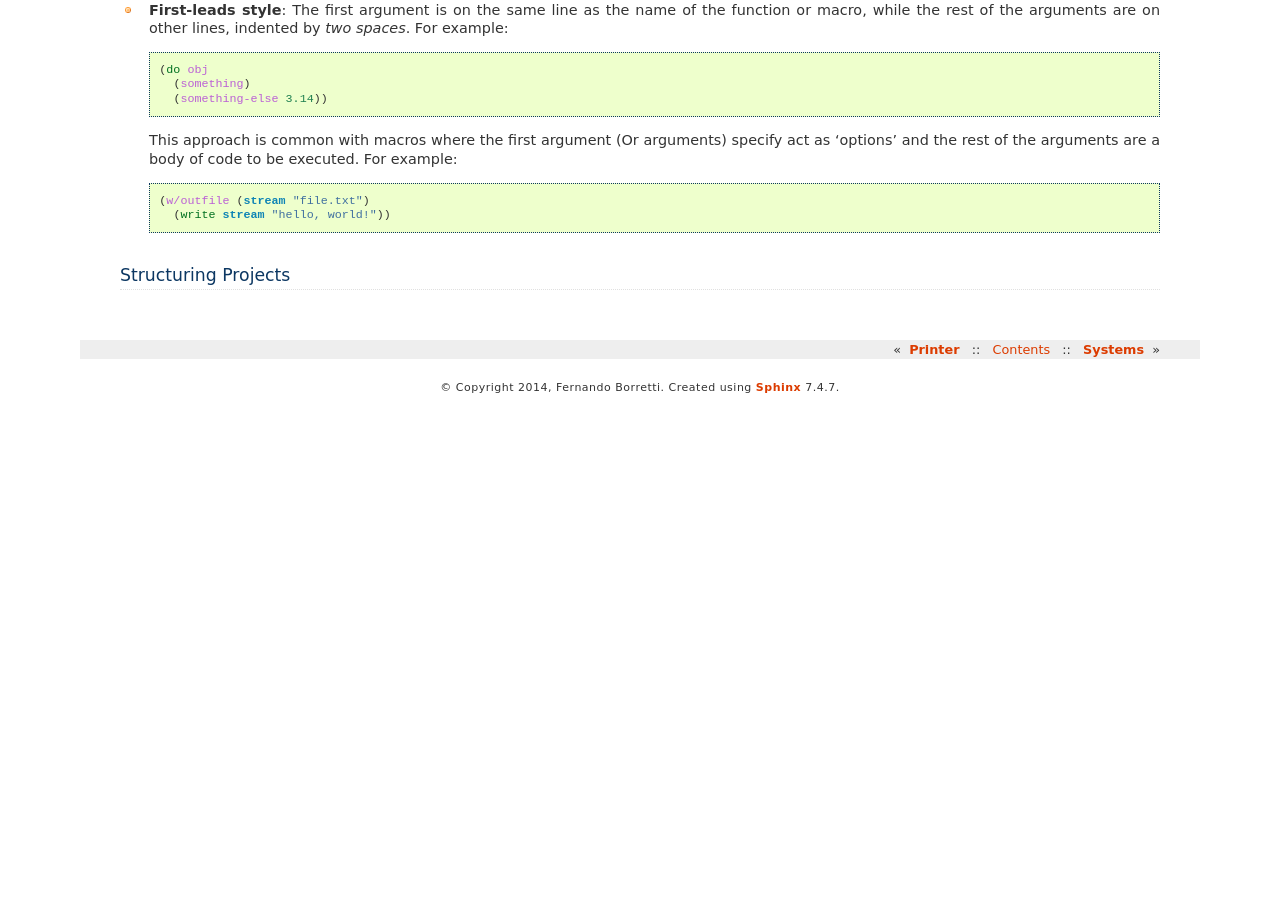
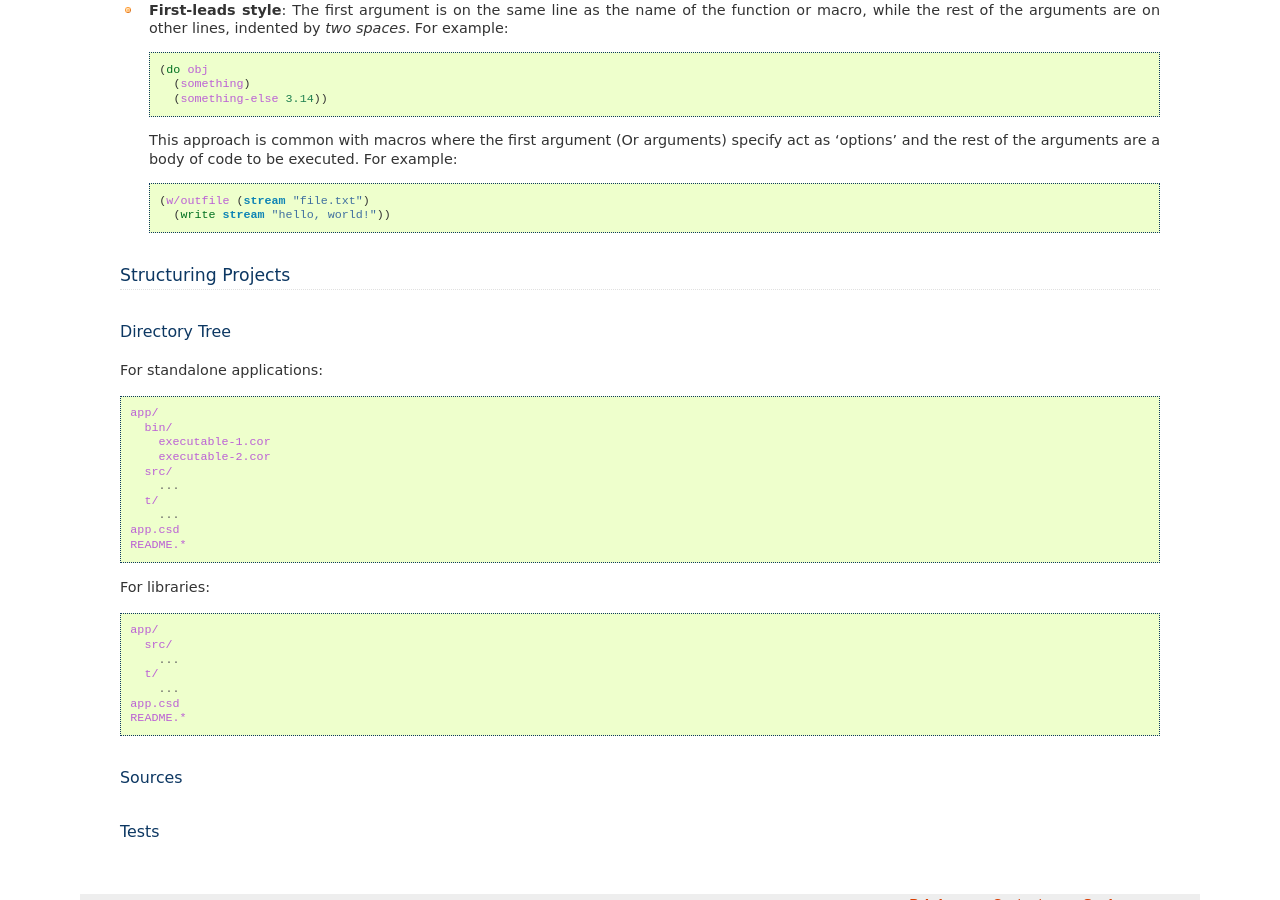
Before and after one commit to eudoxia0/corvus, a Sphinx documentation site: the page built from docs/style.rst, in a window 1280 px wide and 900 px high, scrolled down 515 px. Built offline with Sphinx 7.4.7, drawn with Linux system fonts in a browser that asks for light colours; formulas are drawn with MathJax 3; before the commit the page ends 920 px from its top, so only the background shows below that.

Commit message:
Expand style guide

```diff
--- a/docs/style.rst
+++ b/docs/style.rst
@@ -47,3 +47,39 @@ forms span multiple lines, two approaches are taken:
 
 Structuring Projects
 ====================
+
+Directory Tree
+--------------
+
+For standalone applications:
+
+::
+
+  app/
+    bin/
+      executable-1.cor
+      executable-2.cor
+    src/
+      ...
+    t/
+      ...
+  app.csd
+  README.*
+
+For libraries:
+
+::
+
+  app/
+    src/
+      ...
+    t/
+      ...
+  app.csd
+  README.*
+
+Sources
+-------
+
+Tests
+-----
```
